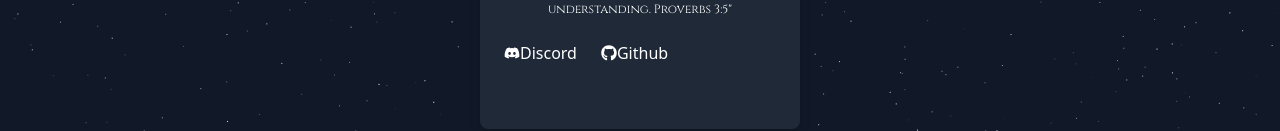
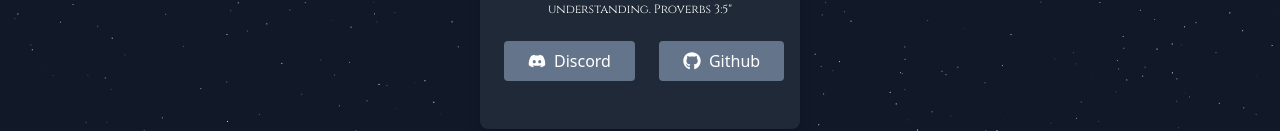
Before and after one commit to KauaZs/profile-card, a React (Create React App) app: page / in a window 1280 px wide. Shown: the part 431-562 px from the top of the page. Built offline with nearby package versions, Linux system fonts and the light colour scheme.

Commit message:
fix config :d

```diff
--- a/tailwind.config.js
+++ b/tailwind.config.js
@@ -1,7 +1,7 @@
 /** @type {import('tailwindcss').Config} */
 module.exports = {
   content: [
-    "./src/*.tsx"
+    './src/**/*.{html,js,jsx,ts,tsx}'
   ],
   theme: {
     extend: {
```
